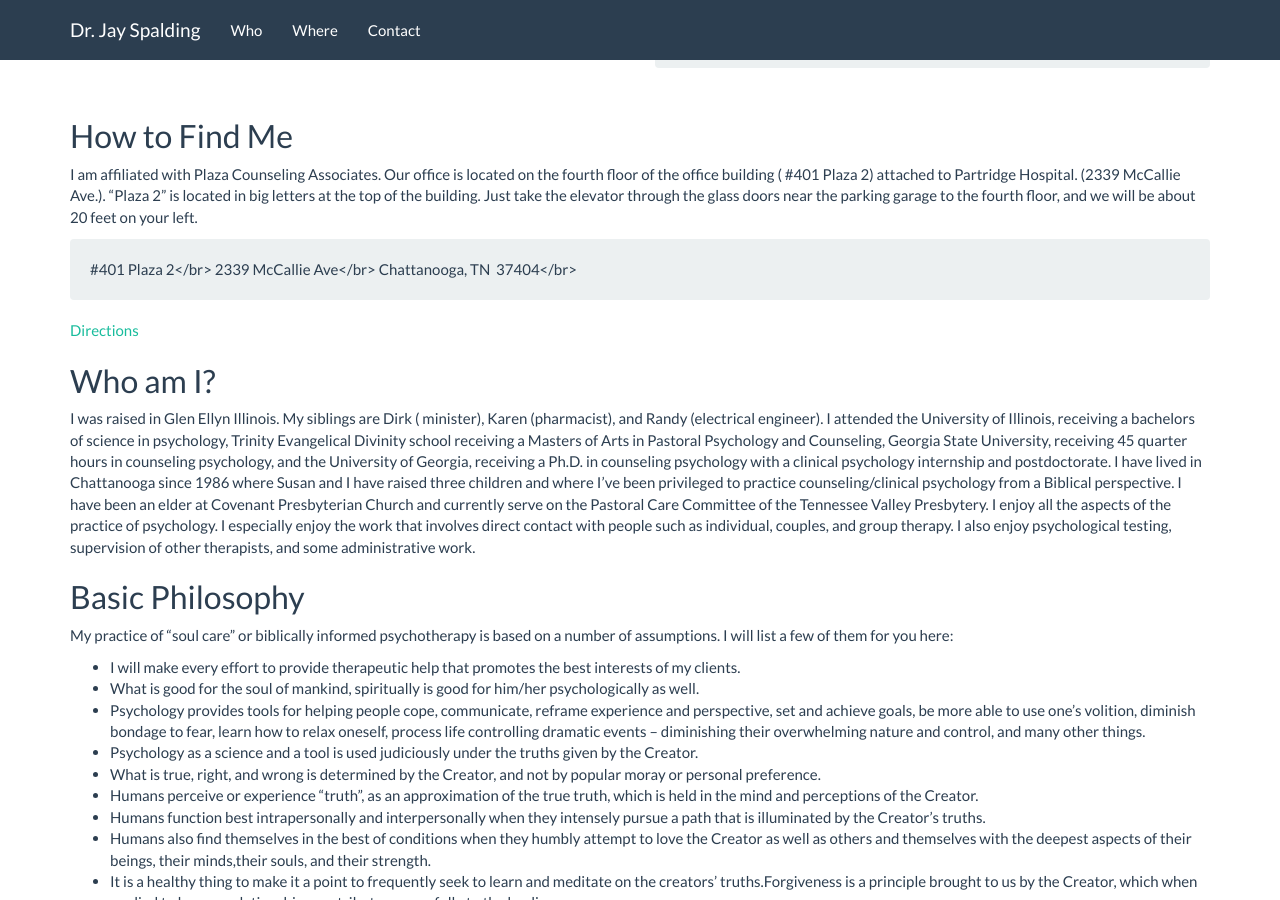
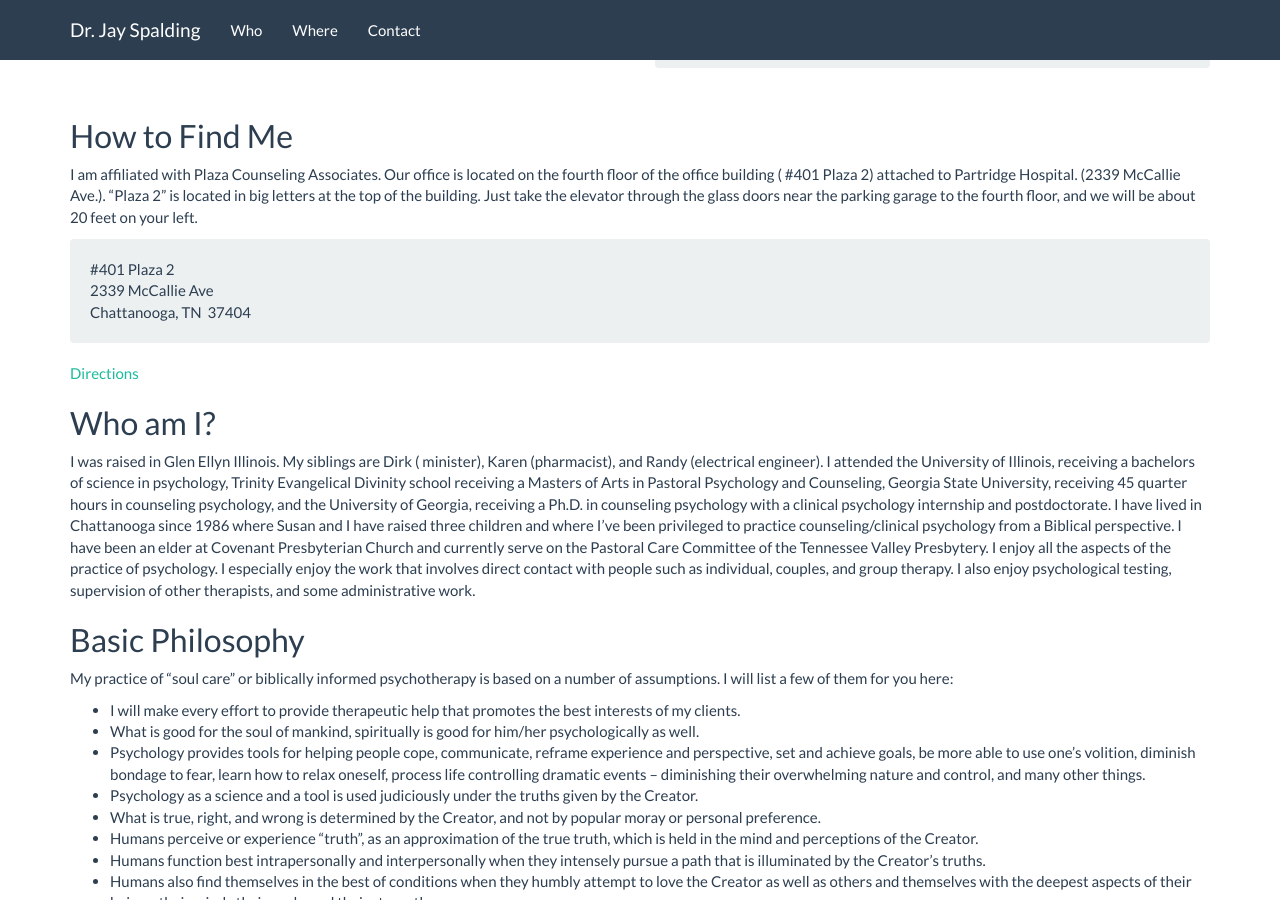
Before and after one commit to fotoetienne/jayspalding, a Jekyll site: the page built from index.md, in a window 1280 px wide and 900 px high, scrolled down 375 px. Built offline with Jekyll 4.4.1, drawn with Linux system fonts in a browser that asks for light colours; nearby versions of some CDN libraries.

Commit message:
Fix br tags

```diff
--- a/index.md
+++ b/index.md
@@ -11,11 +11,11 @@ description: Jay Spalding is a clinical psychologist in Chattanooga, TN providin
 I am affiliated with Plaza Counseling Associates.  Our office is located on the fourth floor of the office building ( #401 Plaza 2) attached to Partridge Hospital.  (2339 McCallie Ave.).  "Plaza 2" is located in big letters at the top of the building.  Just take the elevator through the glass doors near the parking garage to the fourth floor, and we will be about 20 feet on your left.
 
 <div itemprop="address" itemscope itemtype="http://schema.org/PostalAddress" class="well">
-      <span itemprop="streetAddress">#401 Plaza 2</span></br>
-      <span itemprop="streetAddress">2339 McCallie Ave</span></br>
+      <span itemprop="streetAddress">#401 Plaza 2</span><br />
+      <span itemprop="streetAddress">2339 McCallie Ave</span><br />
       <span itemprop="addressLocality">Chattanooga</span>,
       <span itemprop="addressRegion">TN</span>&nbsp;
-      <span itemprop="postalCode">37404</span></br>
+      <span itemprop="postalCode">37404</span><br />
 <!--  <a href="http://maps.google.com/maps?rlz=1C1LENP_enUS484US484&es_sm=93&q=2339+McCallie+Ave.&um=1&ie=UTF-8&hq=&hnear=0x8860675356ce8bef:0xe519c7e6c608efca,2339+McCallie+Ave,+Chattanooga,+TN+37404&gl=us&daddr=2339+McCallie+Ave,+Chattanooga,+TN+37404&sa=X&ei=EiJ8U6O6LPDlsATg2IHoCg&ved=0CCsQwwUwAA" title="Directions to 2339 McCallie Ave">Directions</a> -->
 </div>
 
```
